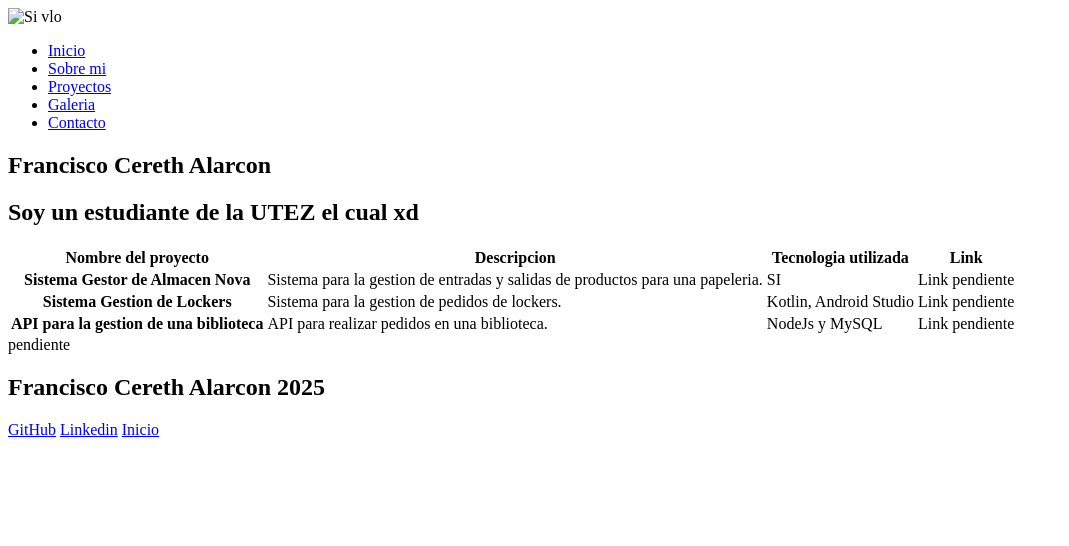
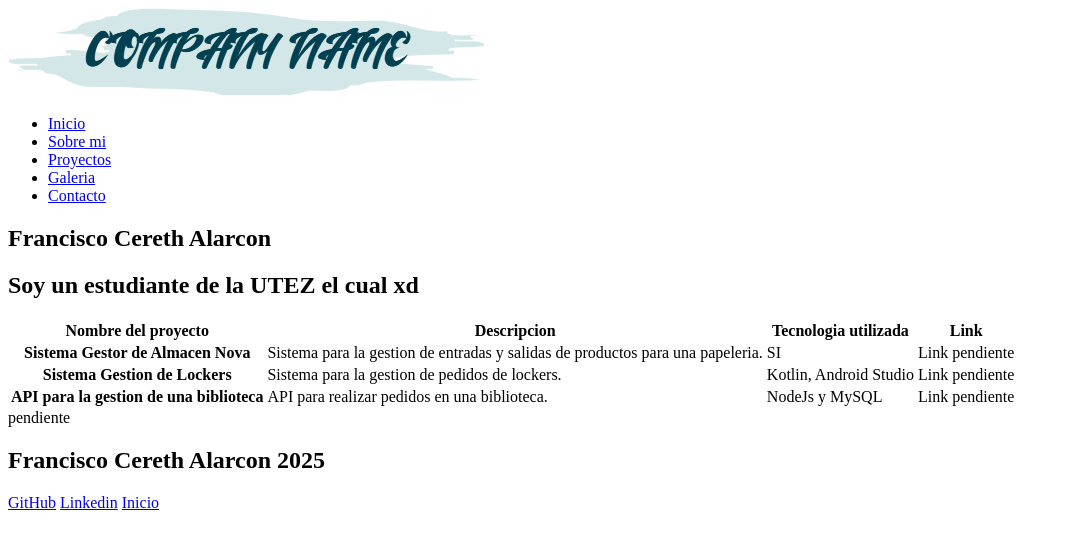
Before and after one commit to CiscoPaquitoTracer/My-resume, a plain HTML site: page index.html in a window 1280 px wide. Shown: the whole page, without its empty margins (0-1069 px from the left). Drawn offline with Linux system fonts and the light colour scheme.

Commit message:
comit de cambio de posicion y html

```diff
--- a/index.html
+++ b/index.html
@@ -7,7 +7,7 @@
 </head>
 <body><div>
     <header>
-        <img src="../IMG/download.png" alt="Si vlo">
+        <img src="./IMG/download.png" alt="Si vlo">
         <ul>
             <li><a href="#yo">Inicio</a></li>
             <li><a href="#sobreMi">Sobre mi</a></li>
```
Also changed, not shown: IMG/download.png (added).
